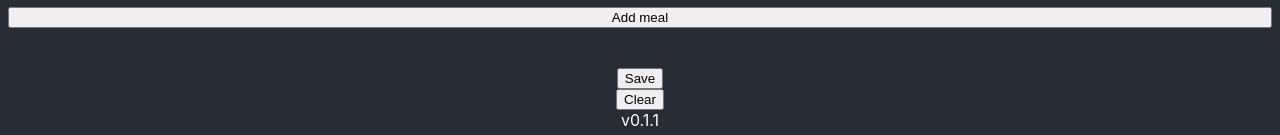
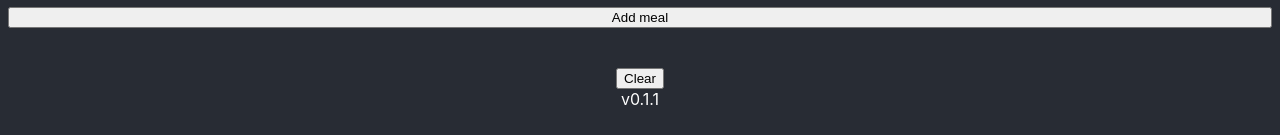
Before and after one commit to robertkirsz/calories, a React (Create React App) app: page / in a window 1280 px wide. Shown: the part 1141-1276 px from the top of the page. Built offline with nearby package versions, Linux system fonts and the light colour scheme.

Commit message:
Auto-saving

```diff
--- a/src/components/App.tsx
+++ b/src/components/App.tsx
@@ -1,4 +1,4 @@
-import { useState } from 'react'
+import { useEffect, useState } from 'react'
 import styled from 'styled-components'
 import dayjs from 'dayjs'
 import { v4 as uuid } from 'uuid'
@@ -11,20 +11,15 @@ import Version from 'components/Version'
 
 type Props = {
   initialState: DayInterface[]
-  autosaveEnabled?: boolean
 }
 
 export default function App({ initialState }: Props) {
   const [days, setDays] = useState([...initialState])
   const sortedDays = days.sort(descendingBy('date'))
 
-  function saveData() {
+  useEffect(() => {
     localStorage.setItem('days', JSON.stringify(days))
-  }
-
-  function clearData() {
-    localStorage.removeItem('days')
-  }
+  }, [days])
 
   function addNewDay() {
     setDays(days => [
@@ -54,8 +49,10 @@ export default function App({ initialState }: Props) {
         ))}
       </DaysList>
 
-      <button onClick={saveData}>Save</button>
-      <button onClick={clearData}>Clear</button>
+      {process.env.NODE_ENV === 'development' && (
+        <button onClick={() => localStorage.removeItem('days')}>Clear</button>
+      )}
+
       <Version />
     </>
   )
```
